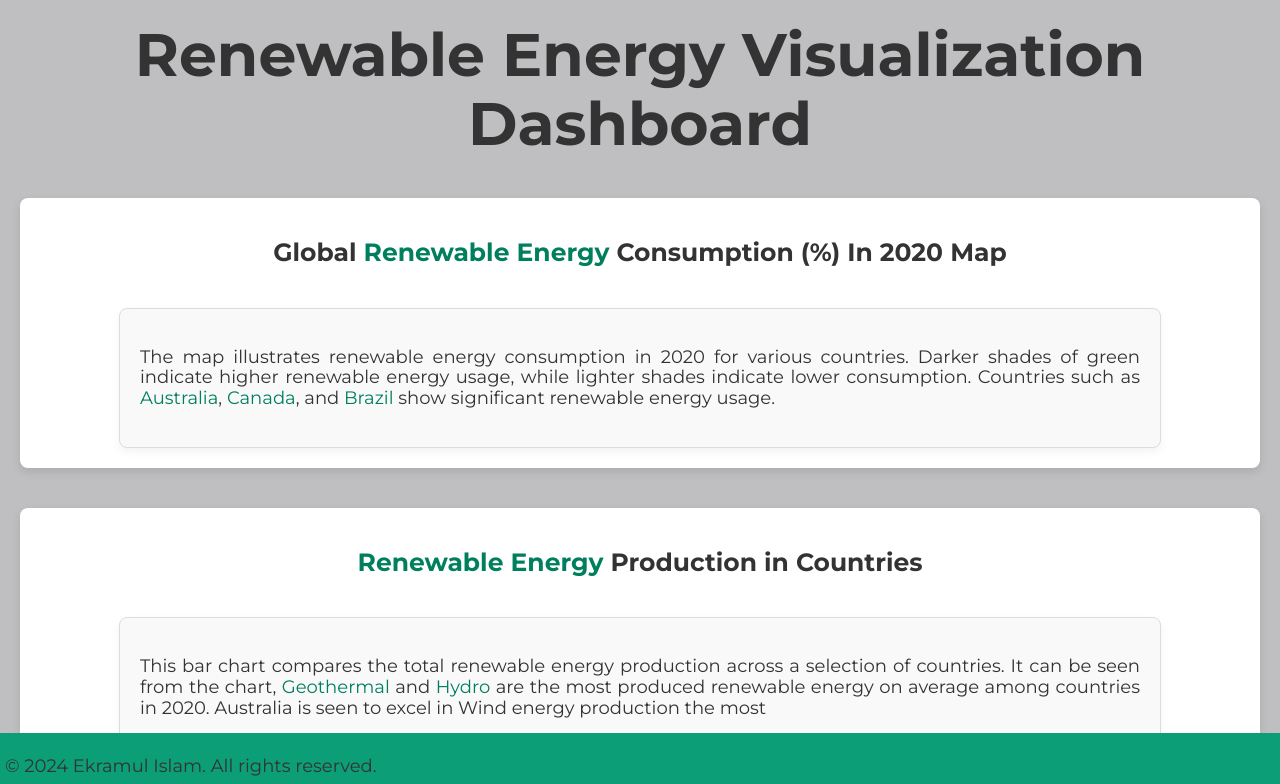
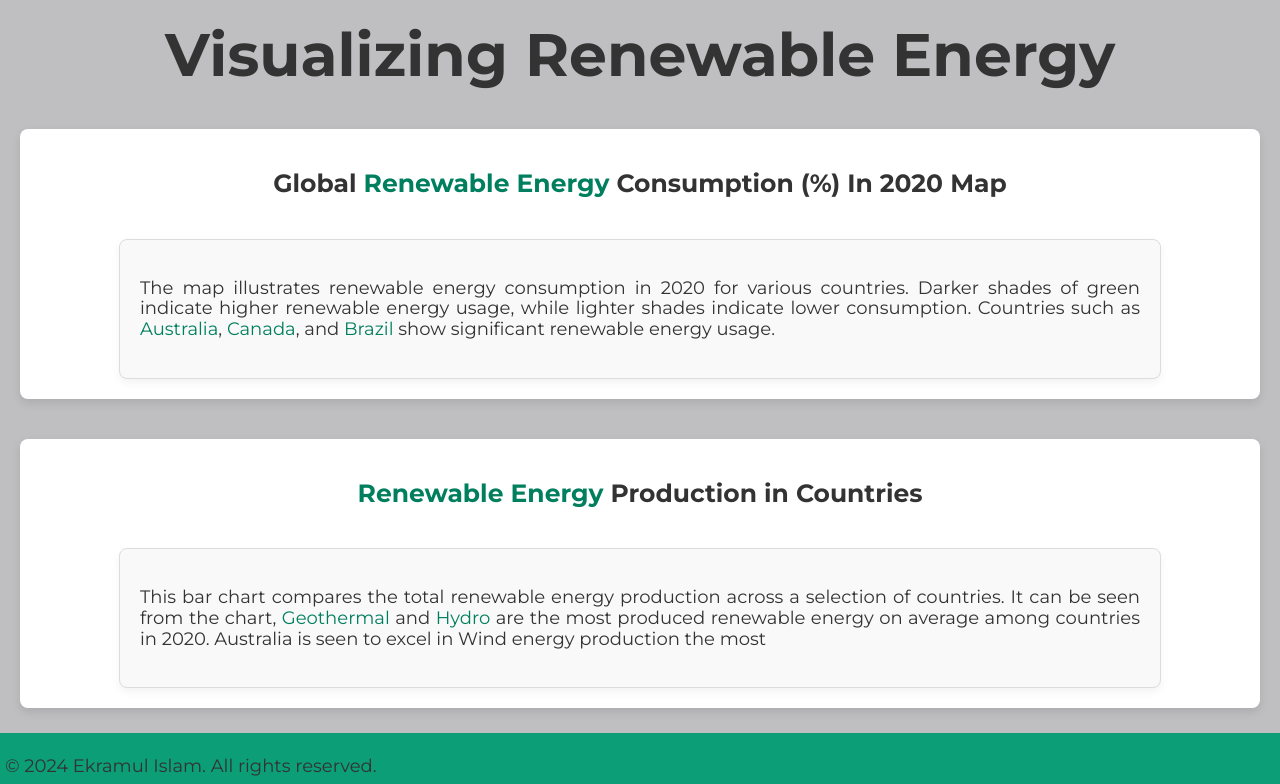
Before and after one commit to BOTekram/FIT3179DataVisualization2, a plain HTML site: page index.html in a window 1280 px wide. Shown: the top 784 px of the page. Drawn offline with nearby package versions, Linux system fonts and the light colour scheme; a script that the page names is missing.

Commit message:
fixed heading name

```diff
--- a/index.html
+++ b/index.html
@@ -91,7 +91,7 @@
 </head>
 <body>
 
-    <h1>Renewable Energy Visualization Dashboard</h1>
+    <h1>Visualizing Renewable Energy</h1>
 
     <!-- Global Renewable Energy Consumption Map -->
     <section class="chart-container">
```
